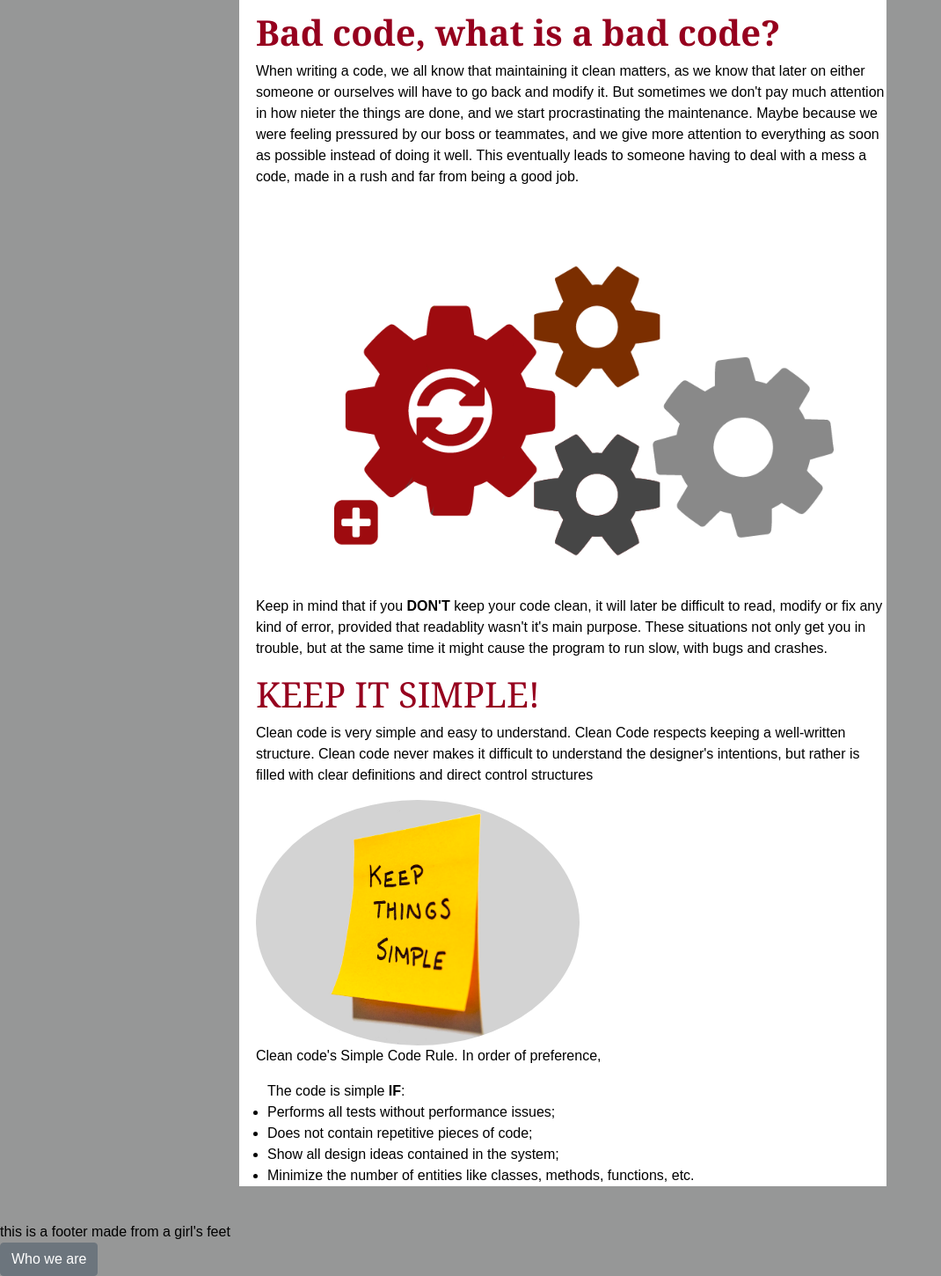
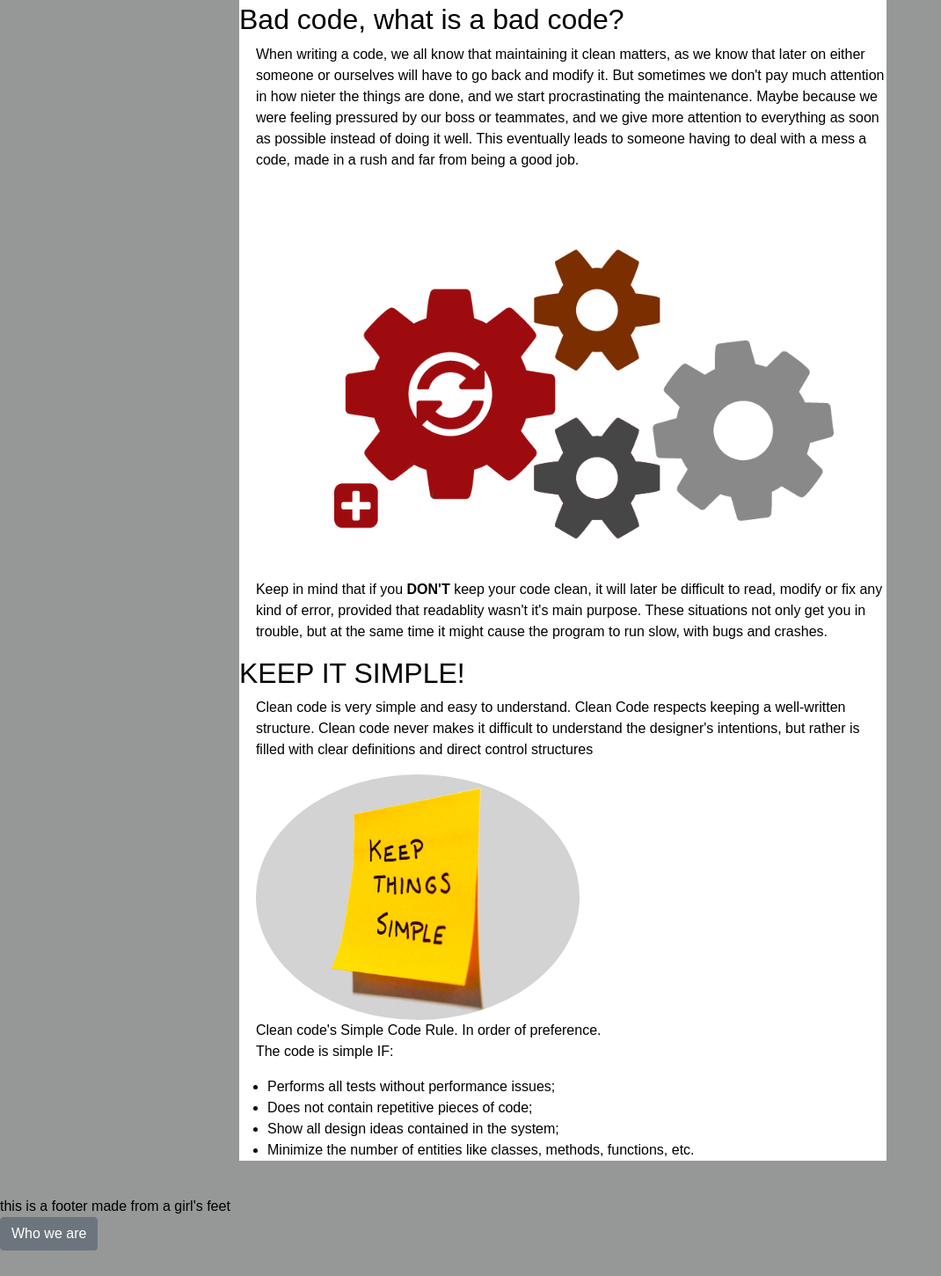
Before and after one commit to riky9917/uwu, a plain HTML site: page index.html in a window 1280 px wide. Shown: the part 492-1942 px from the top of the page at 88% size, without its empty margins (0-1070 px from the left). After the commit the page ends 1913 px from the top, so only its background shows below. Drawn offline with Linux system fonts and the light colour scheme.

Commit message:
me encargué de corregir el index según los estándares de la W3C, ya no me encargaré de las otra paginas u.u

```diff
--- a/index.html
+++ b/index.html
@@ -21,31 +21,31 @@
                 <div class="col-md-2">
                 </div>
                 <div class="col-md-8">
-                    <section>
-                        <article id="whatis"> <h1><strong>What's Clean code?</strong></h1>
+                        <section id="whatis"> <h2>What's Clean code?</h2>
                             <p>Clean code is a software development filosophy which consists of using a variety of techniques in order to simplify the writing and reading of a code, making it more understandable either for other developers as well as for yourself.</p>
-                            <img src="imagenes\codigo.jpg" class="rounded img-fluid" alt="codigo">
-                            <p> Many developers tend to rush their codes, sometimes owing to the clients' or other team members' pressure. So they usually lack the quality of their code, making it very poor on readablity.</p></article>
+                            <img src="imagenes/codigo.jpg" class="rounded img-fluid" alt="codigo">
+                            <p> Many developers tend to rush their codes, sometimes owing to the clients' or other team members' pressure. So they usually lack the quality of their code, making it very poor on readablity.</p>
                             <p><i><strong>-Ricardo Millaldeo, 12/5/22</strong></i></p>
-                        <article id="badcode"> <h1><strong>Bad code, what is a bad code?</strong></h1>
+                        <article id="badcode"> <h2>Bad code, what is a bad code?</h2>
                             <p>When writing a code, we all know that maintaining it clean matters, as we know that later on either someone or ourselves will have to go back and modify it. But sometimes we don't pay much attention in how nieter the things are done, and we start procrastinating the maintenance. Maybe because we were feeling pressured by our boss or teammates, and we give more attention to everything as soon as possible instead of doing it well. This eventually leads to someone having to deal with a mess a code, made in a rush and far from being a good job. </p>
-                            <img style="margin-left:0" class="img-fluid" src="imagenes\Webmaintenance.png" alt="working on code">
+                            <img style="margin-left:0" class="img-fluid" src="imagenes/Webmaintenance.png" alt="working on code">
                             <p>Keep in mind that if you <strong>DON'T</strong> keep your code clean, it will later be difficult to read, modify or fix any kind of error, provided that readablity wasn't it's main purpose. These situations not only get you in trouble, but at the same time it might cause the program to run slow, with bugs and crashes.</p>
                         </article>
-                        <article id="Simple code"><h1>KEEP IT SIMPLE!</h1>
+                        <article id="Simplecode"><h2>KEEP IT SIMPLE!</h2>
                             <p>Clean code is very simple and easy to understand. Clean Code respects keeping a well-written structure. Clean code never makes it difficult to understand the designer's intentions, but rather is filled with clear definitions and direct control structures</p>
-                            <img src="imagenes\simple.jpg" class="rounded-circle img-fluid" width="50%" height="50%" alt="Keep it Simple">
-                            <p> Clean code's Simple Code Rule. In order of preference, <ul>The code is simple <strong>IF</strong>:
+                            <img src="imagenes/simple.jpg" class="rounded-circle img-fluid" style="max-width: 50%" alt="Keep it Simple">
+                            <p> Clean code's Simple Code Rule. In order of preference.<br>The code is simple IF:
+                            </p>
+                            <ul>
                                 <li>Performs all  tests without performance issues;</li>
                                 <li>Does not contain repetitive pieces of code;</li>
                                 <li> Show all  design ideas contained in the system;</li>
                                 <li>Minimize the number of entities like classes, methods, functions, etc.</li>
-                            </ul></p>
+                            </ul>
                         </article>
-                    </section>
+                        </section>
                 </div>
                 <div class="col-md-2">
-
                 </div>
             </div>
         </div>
```
